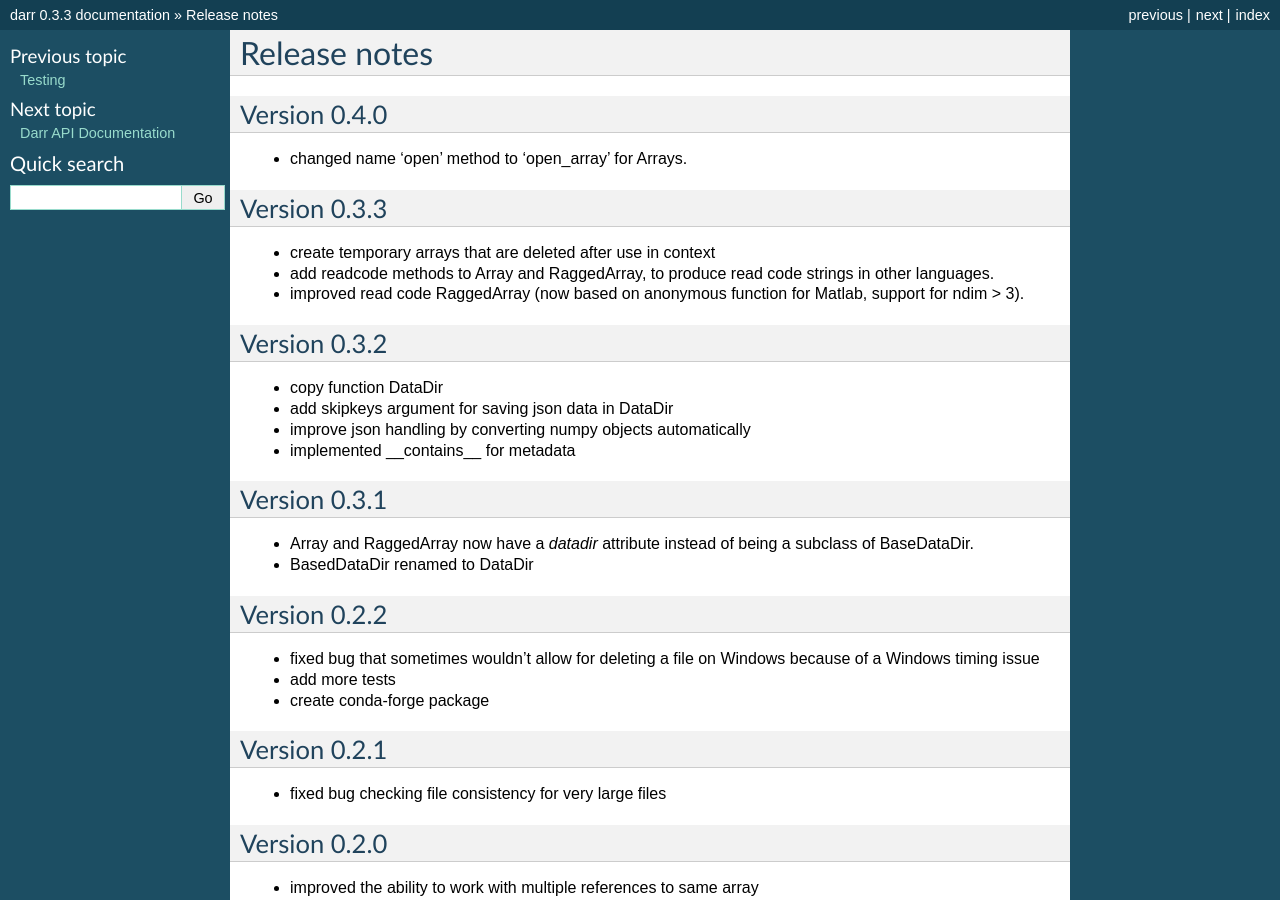
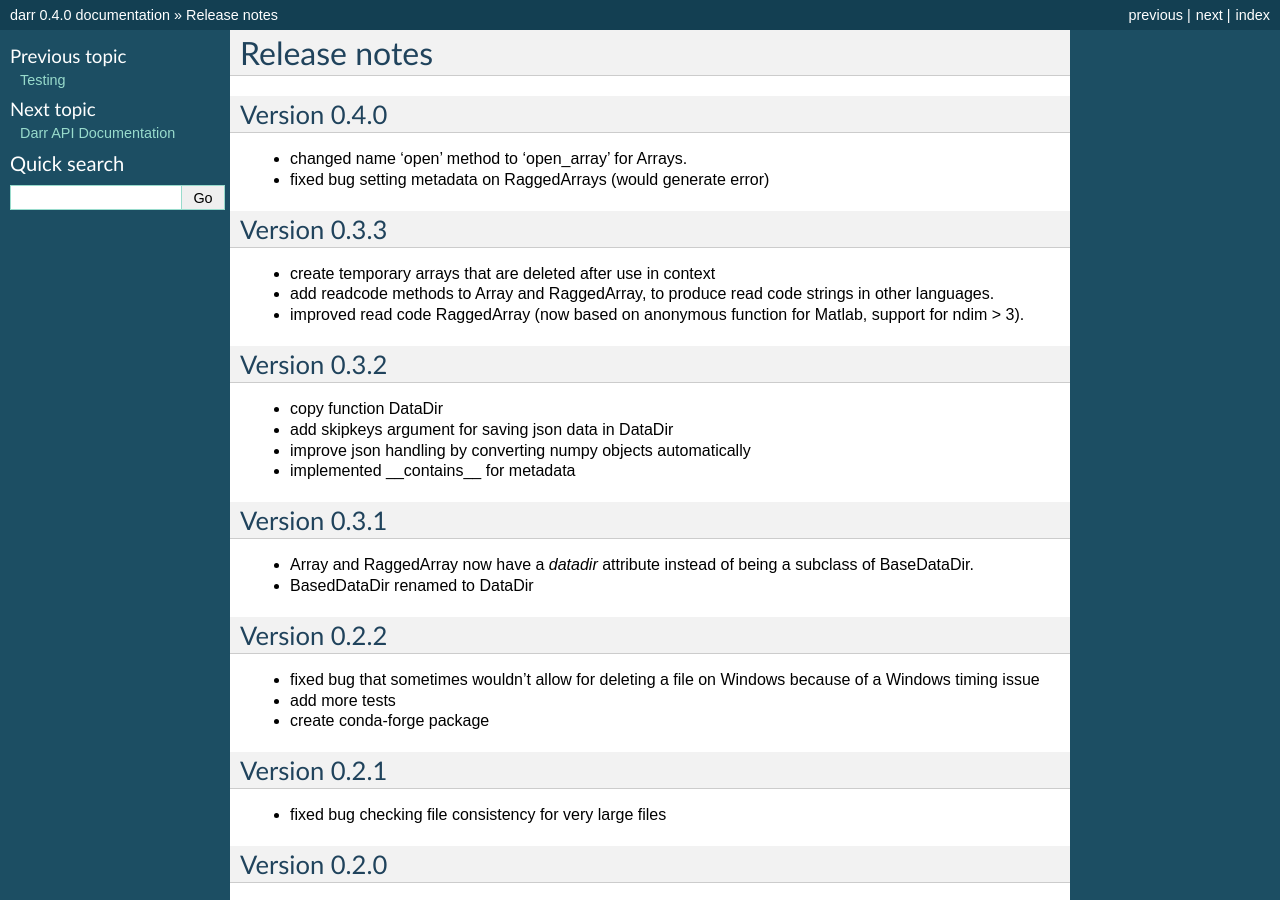
Before and after one commit to gbeckers/Darr, a Sphinx documentation site: the page built from docs/releasenotes.rst, in a window 1280 px wide and 900 px high. Built offline with Sphinx 7.4.7, drawn with Linux system fonts in a browser that asks for light colours; some of the changed text lies outside the part shown.

Commit message:
preparing 0.4.0 release

```diff
--- a/README.rst
+++ b/README.rst
@@ -119,7 +119,7 @@
    :target: https://travis-ci.com/gbeckers/Darr?branch=master
 .. |Appveyor Status| image:: https://ci.appveyor.com/api/projects/status/github/gbeckers/darr?svg=true
    :target: https://ci.appveyor.com/project/gbeckers/darr
-.. |PyPi version| image:: https://img.shields.io/badge/pypi-0.3.3-orange.svg
+.. |PyPi version| image:: https://img.shields.io/badge/pypi-0.4.0-orange.svg
    :target: https://pypi.org/project/darr/
 .. |Conda Forge| image:: https://anaconda.org/conda-forge/darr/badges/version.svg
    :target: https://anaconda.org/conda-forge/darr
--- a/docs/conf.py
+++ b/docs/conf.py
@@ -58,9 +58,9 @@
 # built documents.
 #
 # The short X.Y version.
-version = '0.3'
+version = '0.4'
 # The full version, including alpha/beta/rc tags.
-release = '0.3.3'
+release = '0.4.0'
 
 # The language for content autogenerated by Sphinx. Refer to documentation
 # for a list of supported languages.
--- a/docs/index.rst
+++ b/docs/index.rst
@@ -121,7 +121,7 @@
    :target: https://travis-ci.com/gbeckers/Darr?branch=master
 .. |Appveyor Status| image:: https://ci.appveyor.com/api/projects/status/github/gbeckers/darr?svg=true
    :target: https://ci.appveyor.com/project/gbeckers/darr
-.. |PyPi version| image:: https://img.shields.io/badge/pypi-0.3.3-orange.svg
+.. |PyPi version| image:: https://img.shields.io/badge/pypi-0.4.0-orange.svg
    :target: https://pypi.org/project/darr/
 .. |Conda Forge| image:: https://anaconda.org/conda-forge/darr/badges/version.svg
    :target: https://anaconda.org/conda-forge/darr
--- a/docs/releasenotes.rst
+++ b/docs/releasenotes.rst
@@ -4,6 +4,7 @@
 Version 0.4.0
 -------------
 - changed name 'open' method to 'open_array' for Arrays.
+- fixed bug setting metadata on RaggedArrays (would generate error)
 
 Version 0.3.3
 -------------
--- a/docs/testing.rst
+++ b/docs/testing.rst
@@ -7,12 +7,12 @@
 
     >>> import darr as da
     >>> da.test()
-    .............................................................................................................................................................................................................
+    ...............................................................................................................................................................................................................
     ----------------------------------------------------------------------
-    Ran 205 tests in 15.099s
+    Ran 207 tests in 15.712s
 
     OK
-    <unittest.runner.TextTestResult run=205 errors=0 failures=0>
+    <unittest.runner.TextTestResult run=207 errors=0 failures=0>
     >>>
 
 .. note::
```
